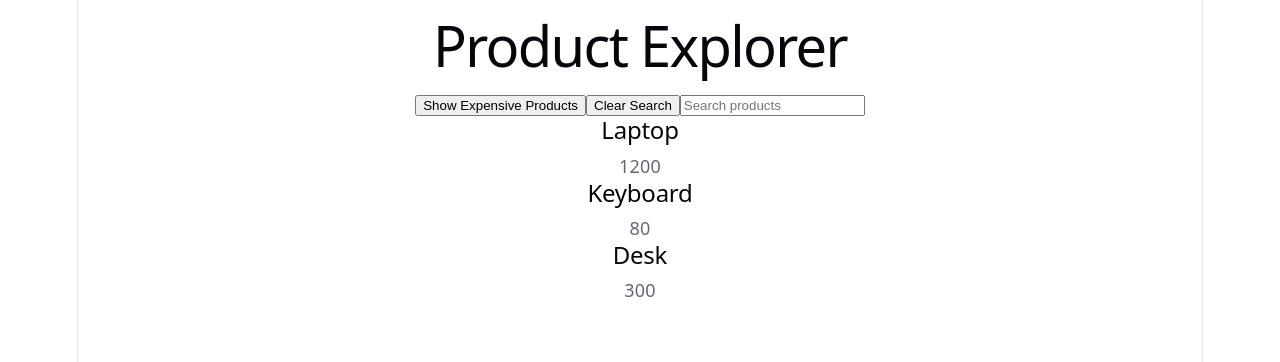
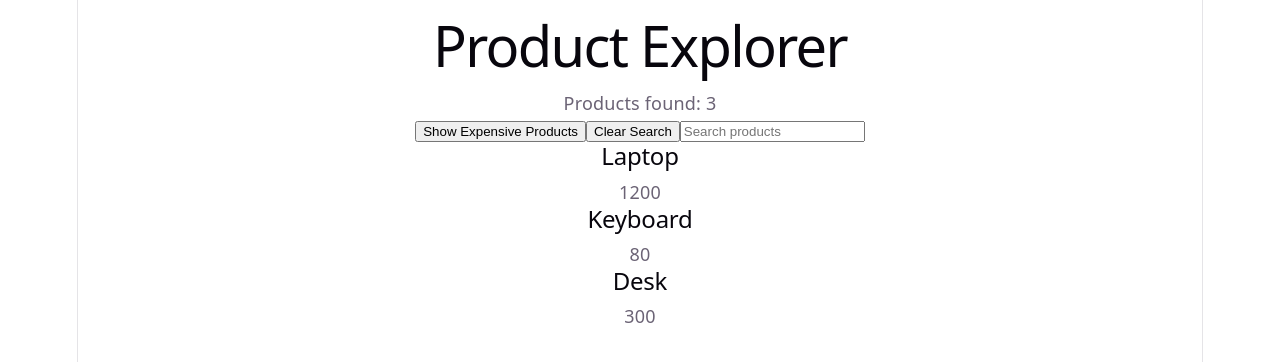
Before and after one commit to kiajk/Week2-project, a React (Vite) app: page / in a window 1280 px wide. Shown: the top 362 px of the page. Built offline with nearby package versions, Linux system fonts and the light colour scheme.

Commit message:
add results length

```diff
--- a/src/App.jsx
+++ b/src/App.jsx
@@ -19,6 +19,7 @@ function App() {
   return (
     <div>
       <h1>Product Explorer</h1>
+      <p>Products found: {filteredProducts.length}</p>
       <button
       onClick={() => setShowExpensive(!showExpensive)}>
         Show Expensive Products
```
Also changed, not shown: 1 other file (tests, documents, lock files or other folders).
